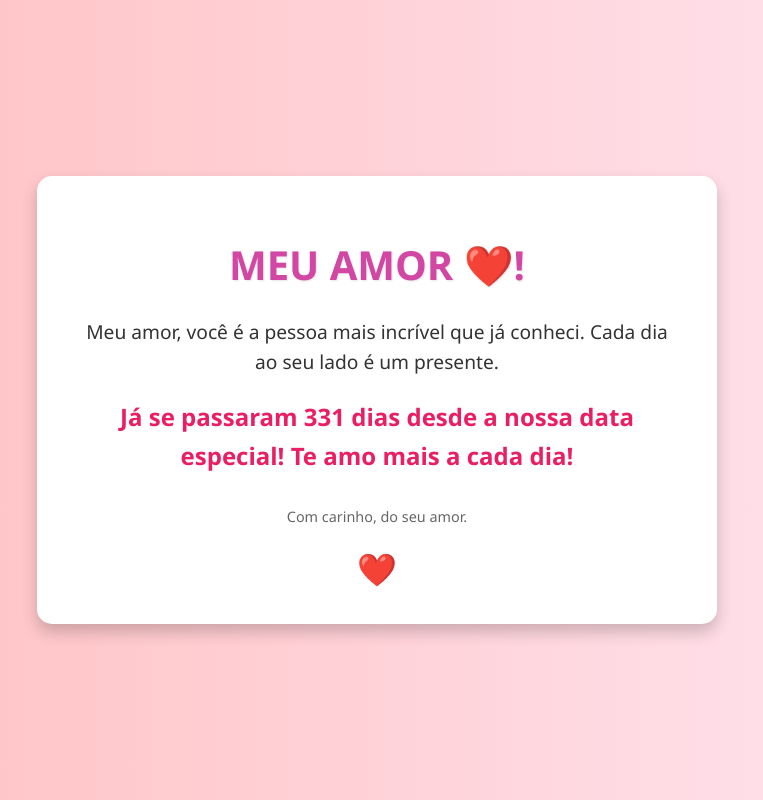
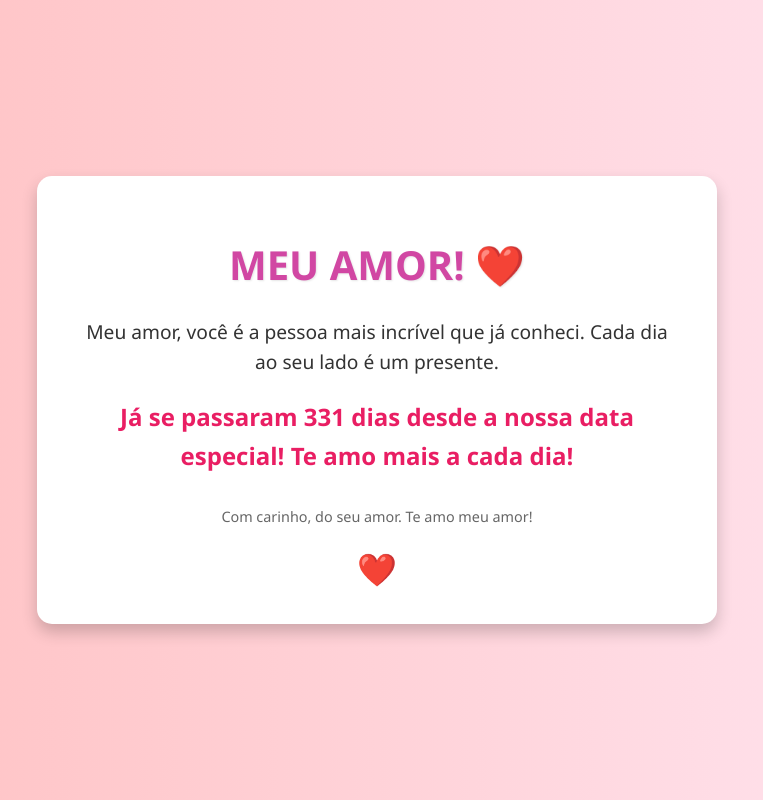
Before and after one commit to tsoliveira79/qrcode-dias-namorados, a plain HTML site: page index.html in a window 1280 px wide. Shown: the whole page, without its empty margins (263-1026 px from the left). Drawn offline with Linux system fonts and the light colour scheme.

Commit message:
Update index.html

```diff
--- a/index.html
+++ b/index.html
@@ -63,13 +63,13 @@
 <body>
     <div class="container">
         <span class="heart"></span>
-        <h1>MEU AMOR  ❤️!</h1>
+        <h1>MEU AMOR!   ❤️</h1>
         <p id="mensagem-especial">
             </p>
         <span id="contagem-dias" class="highlight">
             </span>
         <p style="margin-top: 30px; font-size: 0.9em; color: #666;">
-            Com carinho, do seu amor.
+            Com carinho, do seu amor. Te amo meu amor!
         </p>
         <span class="heart">❤️</span>
     </div>
```
